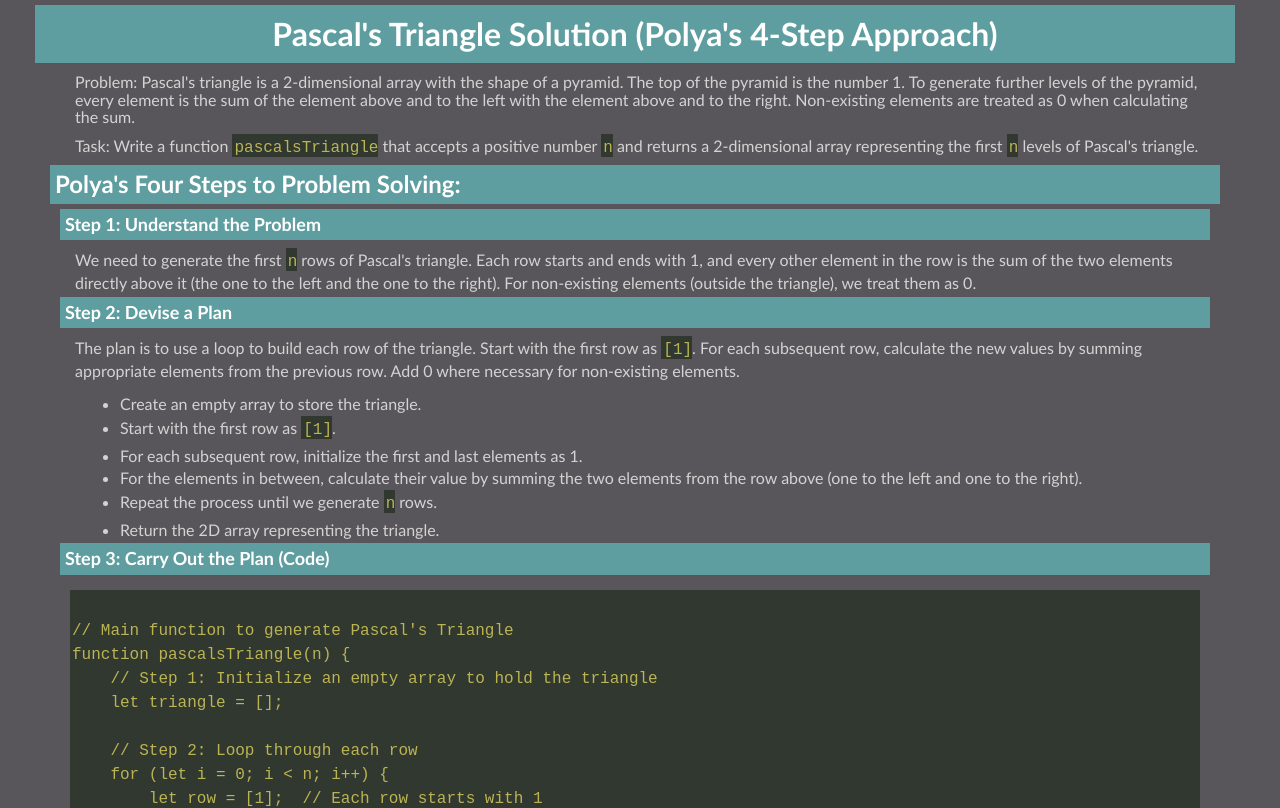
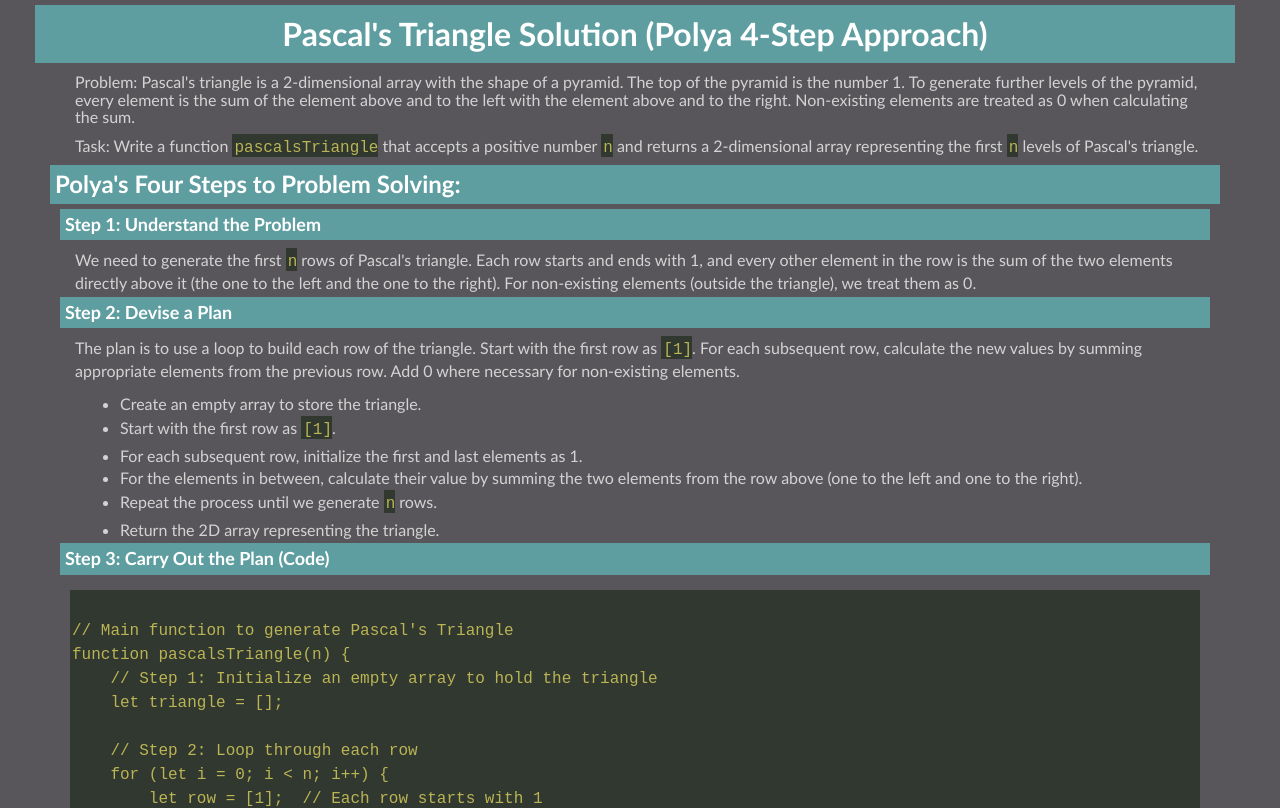
Before and after one commit to rmdelapaz/rays_appacademy_journey, a plain HTML site: page pascals_triangle_polyas_solution.html in a window 1280 px wide. Shown: the top 808 px of the page. Drawn offline with Linux system fonts and the light colour scheme.

Commit message:
Changes to be committed: 	modified:   pascals_triangle_polyas_solution.html

```diff
--- a/pascals_triangle_polyas_solution.html
+++ b/pascals_triangle_polyas_solution.html
@@ -8,7 +8,7 @@
     <title>Pascal's Triangle Solution (Polya's 4 Steps)</title>
 </head>
 <body>
-    <h1>Pascal's Triangle Solution (Polya's 4-Step Approach)</h1>
+    <h1>Pascal's Triangle Solution (Polya 4-Step Approach)</h1>
 
     <p><strong>Problem:</strong> Pascal's triangle is a 2-dimensional array with the shape of a pyramid. The top of the pyramid is the number 1. To generate further levels of the pyramid, every element is the sum of the element above and to the left with the element above and to the right. Non-existing elements are treated as 0 when calculating the sum.</p>
 
```
